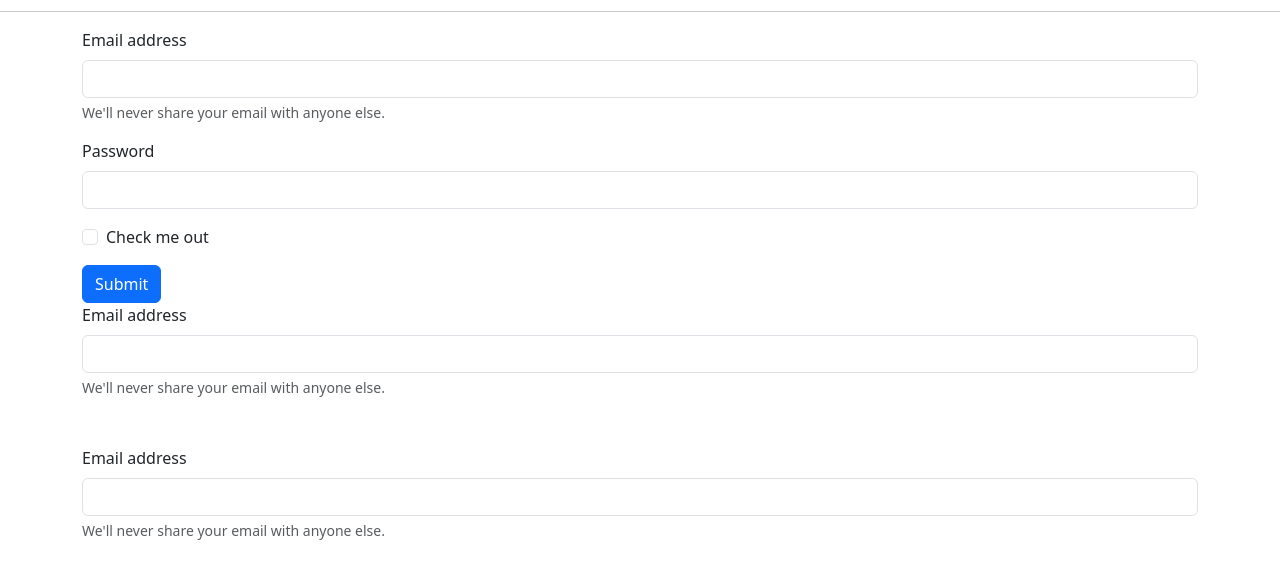
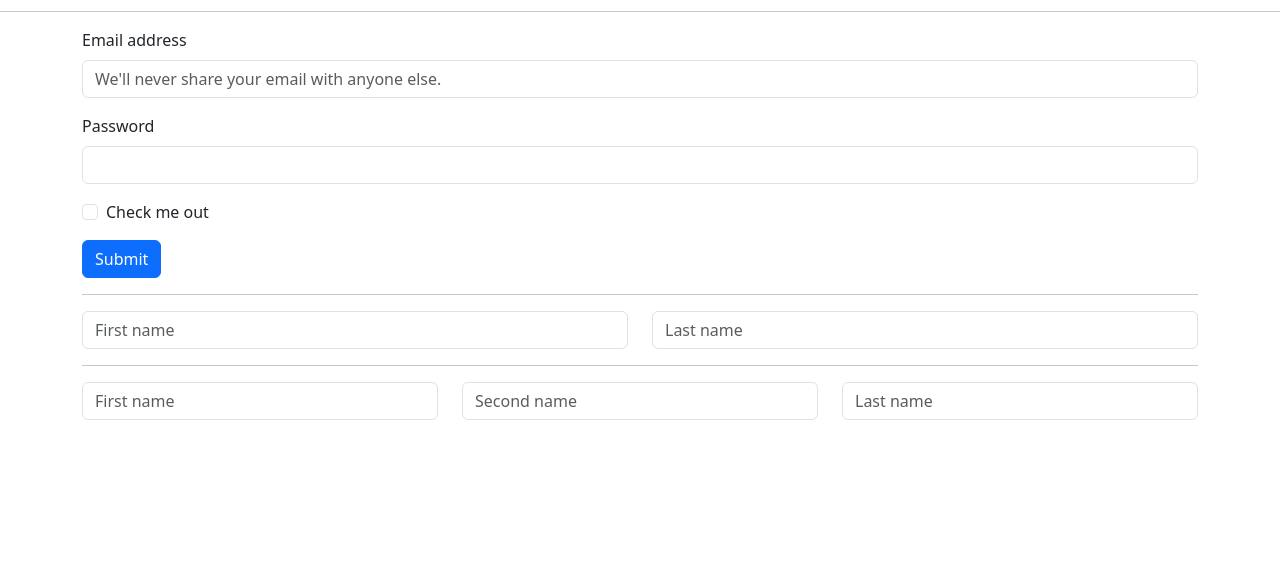
Before and after one commit to 1121chenpinyen/1121chenpinyen.github.io, a plain HTML site: page 0506/index.html in a window 1280 px wide. Shown: the part 53-632 px from the top of the page. Drawn offline with nearby package versions, Linux system fonts and the light colour scheme.

Commit message:
修改0506

```diff
--- a/0506/index.html
+++ b/0506/index.html
@@ -28,8 +28,9 @@
     <form>
       <div class="mb-3">
         <label for="exampleInputEmail1" class="form-label">Email address</label>
-        <input type="email" class="form-control" id="exampleInputEmail1" aria-describedby="emailHelp">
-        <div id="emailHelp" class="form-text">We'll never share your email with anyone else.</div>
+        <input type="email" class="form-control" id="exampleInputEmail1" aria-describedby="emailHelp"
+          placeholder="We'll never share your email with anyone else.">
+
       </div>
       <div class="mb-3">
         <label for="exampleInputPassword1" class="form-label">Password</label>
@@ -40,18 +41,26 @@
         <label class="form-check-label" for="exampleCheck1">Check me out</label>
       </div>
       <button type="submit" class="btn btn-primary">Submit</button>
-
-      <div class="mb-5">
-        <label for="exampleInputEmail1" class="form-label">Email address</label>
-        <input type="email" class="form-control" id="exampleInputEmail1" aria-describedby="emailHelp">
-        <div id="emailHelp" class="form-text">We'll never share your email with anyone else.</div>
+      <hr>
+      <div class="row">
+        <div class="col">
+          <input type="text" class="form-control" placeholder="First name" aria-label="First name">
+        </div>
+        <div class="col">
+          <input type="text" class="form-control" placeholder="Last name" aria-label="Last name">
+        </div>
       </div>
-      <div class="mb-5">
-        <label for="exampleInputEmail1" class="form-label">Email address</label>
-        <input type="email" class="form-control" id="exampleInputEmail1" aria-describedby="emailHelp">
-        <div id="emailHelp" class="form-text">We'll never share your email with anyone else.</div>
-      </div>
-
+      <hr>
+      <div class="row">
+        <div class="col">
+          <input type="text" class="form-control" placeholder="First name" aria-label="First name">
+        </div>
+        <div class="col">
+          <input type="text" class="form-control" placeholder="Second name" aria-label="Last name">
+        </div>
+        <div class="col">
+          <input type="text" class="form-control" placeholder="Last name" aria-label="Last name">
+        </div>
 
     </form>
 
```
Also changed, not shown: index.html (+2 -0 lines).
